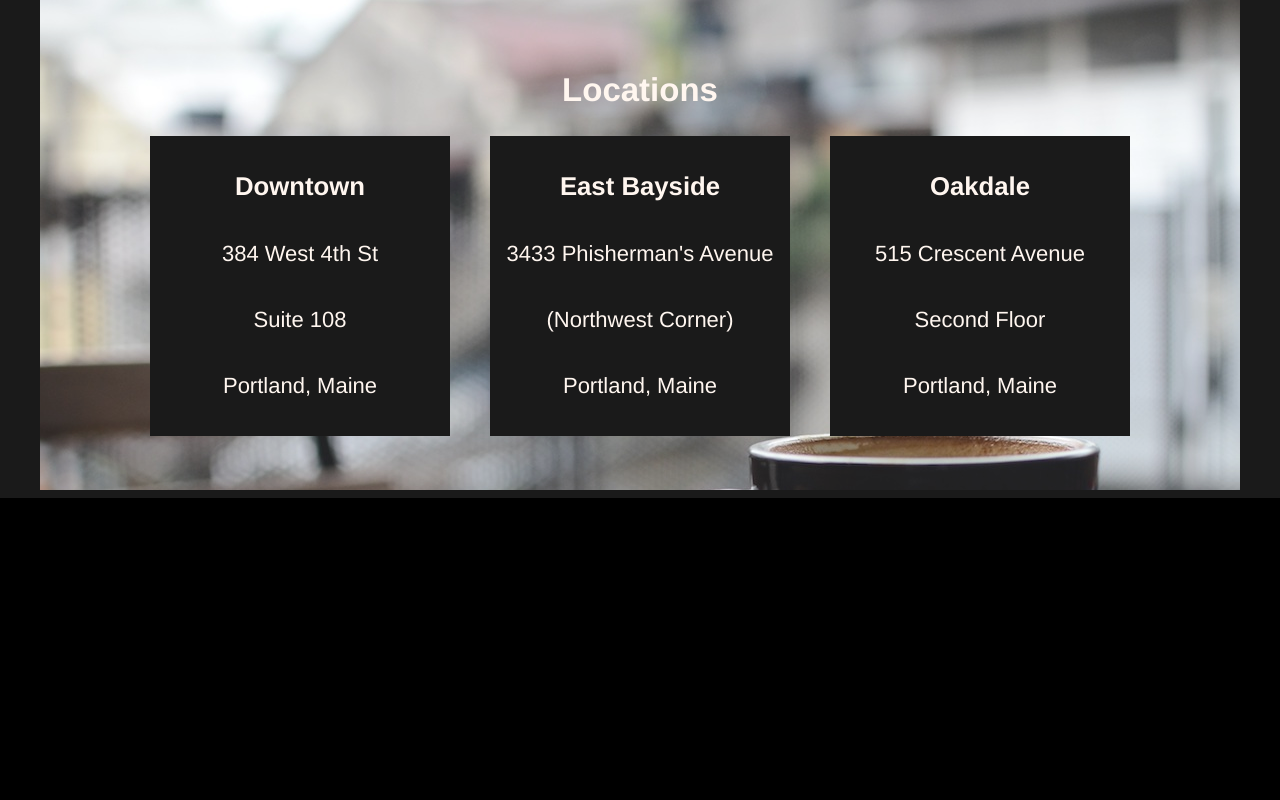
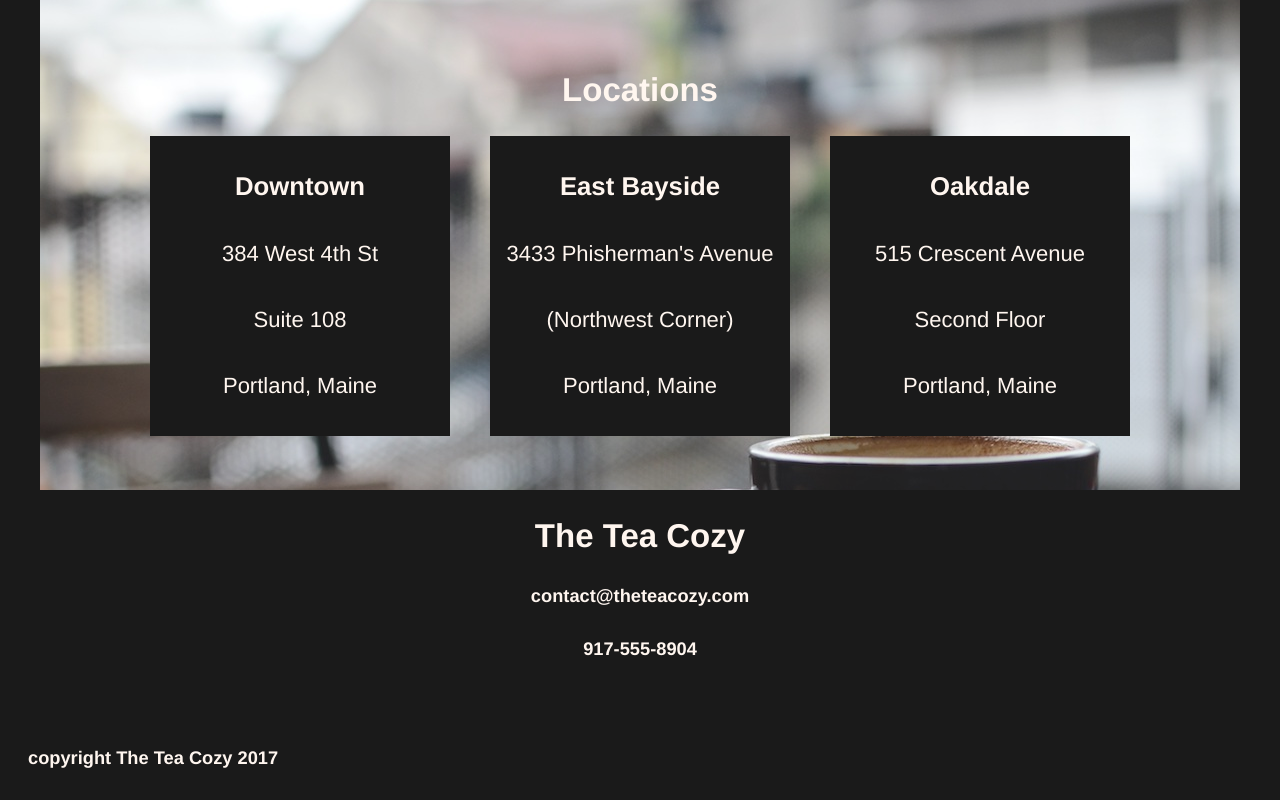
Before and after one commit to ikcetsok/CAcademy-Tea-Cozy, a plain HTML site: page index.html in a window 1280 px wide. Shown: the part 1535-2335 px from the top of the page. Before the commit the page ends 2033 px from the top, so only its background shows below. Drawn offline with Linux system fonts and the light colour scheme.

Commit message:
finished

```diff
--- a/index.html
+++ b/index.html
@@ -82,7 +82,12 @@
       </div>
     </section>
     <footer>
-
+        <div>
+        <h2>The Tea Cozy</h2>
+        <h5>contact@theteacozy.com</h5>
+        <h5>917-555-8904</h5>
+    </div>
+    <h5 class="copy">copyright The Tea Cozy 2017</h5>
     </footer>
   </body>
 </html>
--- a/styles.css
+++ b/styles.css
@@ -136,3 +136,14 @@ nav h3 {
 }
 
 /* Footer Section */
+
+footer div {
+  height: 200px;
+  margin: auto;
+  text-align: center;
+}
+
+.copy {
+  text-align: left;
+  margin-left: 20px;
+}
```
